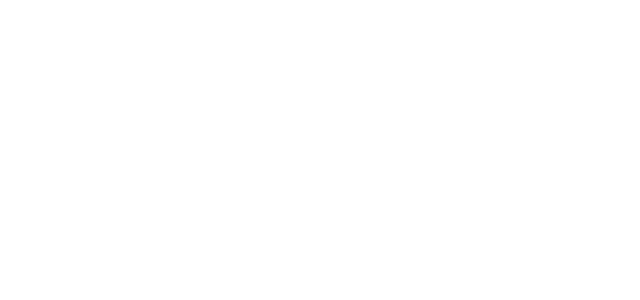
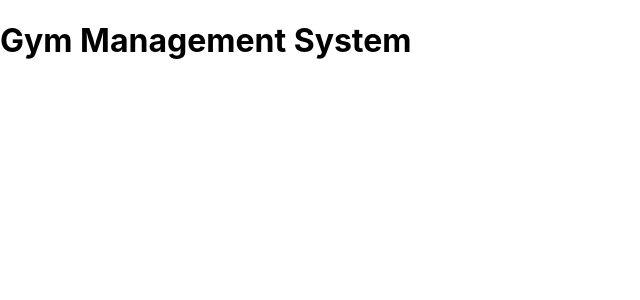
Before and after one commit to Anurag-Bachheti/gym-management-system-frontend, a React (Create React App) app: page / in a window 1280 px wide. Shown: the top 300 px of the page, without its empty margins (0-640 px from the left). Built offline with nearby package versions, Linux system fonts and the light colour scheme.

Commit message:
frontend created

```diff
--- a/src/App.js
+++ b/src/App.js
@@ -5,7 +5,7 @@
 function App() {
   return (
     <>
-
+      <h1> Gym Management System</h1>
     </>
   );
 }
```
